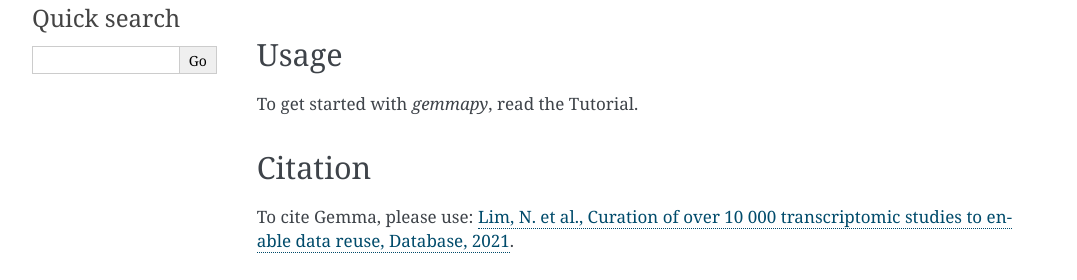
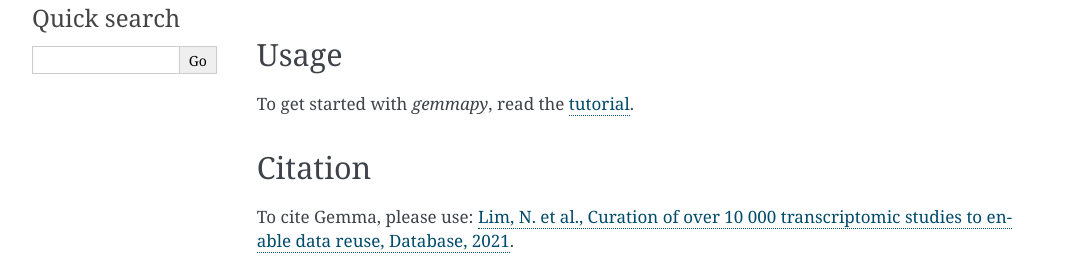
Before and after one commit to PavlidisLab/gemmapy, a Sphinx documentation site: the page built from docs/index.rst, in a window 1280 px wide. Shown: the part 364-644 px from the top of the page, without its empty margins (106-1183 px from the left). Built offline with Sphinx 7.4.7, drawn with Linux system fonts in a browser that asks for light colours; part of the change alters nothing that is shown.

Commit message:
switch to reST README.rst

```diff
--- a/README.md
+++ /dev/null
@@ -1,21 +0,0 @@
-# gemmapy: a Python Wrapper for the Gemma API
-
-This is a Python wrapper for [Gemma](https://gemma.msl.ubc.ca/)'s
-RESTful [API](https://gemma.msl.ubc.ca/rest/v2/). Gemma is a web
-site, database and a set of tools for the meta-analysis, re-use and
-sharing of genomics data, currently primarily targeted at the analysis
-of gene expression profiles. Gemma contains data from thousands of
-public studies, referencing thousands of published papers.
-
-## Installation instructions
-
-...to be done
-
-## Usage
-
-To get started with *gemmapy*, read the Tutorial.
-
-## Citation
-
-To cite Gemma, please use: [Lim, N. et al., Curation of over 10 000 transcriptomic studies
-to enable data reuse, Database, 2021](https://doi.org/10.1093/database/baab006).
--- /dev/null
+++ b/README.rst
@@ -0,0 +1,28 @@
+gemmapy: a Python Wrapper for the Gemma API
+===========================================
+
+This is a Python wrapper for `Gemma <https://gemma.msl.ubc.ca/>`_'s
+RESTful `API <https://gemma.msl.ubc.ca/rest/v2/>`_. Gemma is a web
+site, database and a set of tools for the meta-analysis, re-use and
+sharing of genomics data, currently primarily targeted at the analysis
+of gene expression profiles. Gemma contains data from thousands of
+public studies, referencing thousands of published papers.
+
+
+Installation instructions
+-------------------------
+
+...to be done
+
+
+Usage
+-----
+
+To get started with *gemmapy*, read the :doc:`tutorial <tutorial>`.
+
+Citation
+--------
+
+To cite Gemma, please use: `Lim, N. et al., Curation of over 10 000
+transcriptomic studies to enable data reuse, Database, 2021
+<https://doi.org/10.1093/database/baab006>`_.
--- a/docs/index.rst
+++ b/docs/index.rst
@@ -11,7 +11,7 @@
    Tutorial <tutorial>
    API Reference <api>
 
-.. mdinclude:: ../README.md
+.. include:: ../README.rst
 
 Indices and tables
 ==================
```
